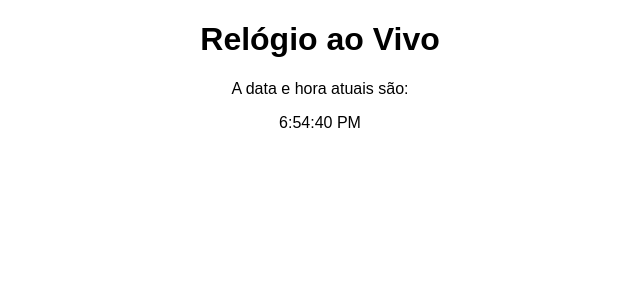
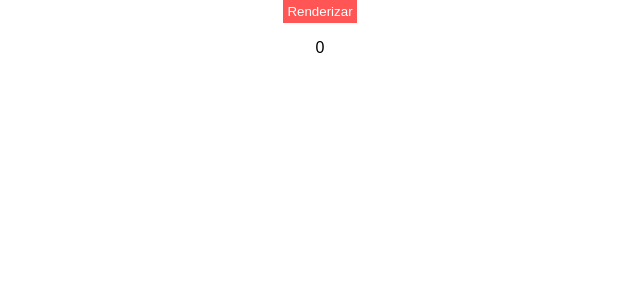
Before and after one commit to stellamaia/meu-projeto-react, a React (Create React App) app: page /use-effect in a window 1280 px wide. Shown: the top 300 px of the page, without its empty margins (320-960 px from the left). Built offline with nearby package versions, Linux system fonts and the light colour scheme.

Commit message:
Inicializando UseEffect

```diff
--- a/src/UseEffectExample.js
+++ b/src/UseEffectExample.js
@@ -1,34 +1,74 @@
 import React, { useState, useEffect } from 'react';
 
+//Usar algum efeito, fazer algo a partir de alguma ação nossa
+function UseEffectExample() {
 
-function UseEffectExample() {
-    const [currentTime, setCurrentTime] = useState(new Date());
+const [ count, setCount ] = useState(0)
 
-    useEffect(() => {
-        // Esta função será executada após a renderização inicial do componente
+//inicializando o useEffect utilizando uma ação anonima
+// 1 - useEffect utilização
+useEffect(() => {
+console.log("Roda à cada renderização")
+});
 
-        const intervalId = setInterval(() => {
-            // Atualiza o estado para a data e hora atual a cada segundo
+// 2 - array de dependências
+useEffect(()=>{
+    console.log("Só roda ao incrementar valor");
+},[count]);
 
-            setCurrentTime(new Date());
-        }, 1000);
-        // Retorne uma função de limpeza para interromper o intervalo quando o componente for desmontado
-        return () => {
-            clearInterval(intervalId);
-        };
+return <div className='App'>
+        <button onClick={() => setCount(prevCount => prevCount + 1)}>Renderizar</button>
+        <p>{count}</p>
 
-    },[]); // O array vazio como segundo argumento garante que o efeito seja executado apenas uma vez após a montagem inicial
-
-    return(
-        <div className='App'>
-            <h1>Relógio ao Vivo</h1>
-            <p>A data e hora atuais são:</p>
-            <p>{currentTime.toLocaleTimeString()}</p>
-
-        </div>
-    )
-
-
+</div>;
 }
 
 export default UseEffectExample;
+
+
+
+
+
+
+
+
+
+
+
+
+
+
+
+
+
+// function UseEffectExample() {
+//     const [currentTime, setCurrentTime] = useState(new Date());
+
+//     useEffect(() => {
+//         // Esta função será executada após a renderização inicial do componente
+
+//         const intervalId = setInterval(() => {
+//             // Atualiza o estado para a data e hora atual a cada segundo
+
+//             setCurrentTime(new Date());
+//         }, 1000);
+//         // Retorne uma função de limpeza para interromper o intervalo quando o componente for desmontado
+//         return () => {
+//             clearInterval(intervalId);
+//         };
+
+//     },[]); // O array vazio como segundo argumento garante que o efeito seja executado apenas uma vez após a montagem inicial
+
+//     return(
+//         <div className='App'>
+//             <h1>Relógio ao Vivo</h1>
+//             <p>A data e hora atuais são:</p>
+//             <p>{currentTime.toLocaleTimeString()}</p>
+
+//         </div>
+//     )
+
+
+// }
+
+// // export default UseEffectExample;
```
